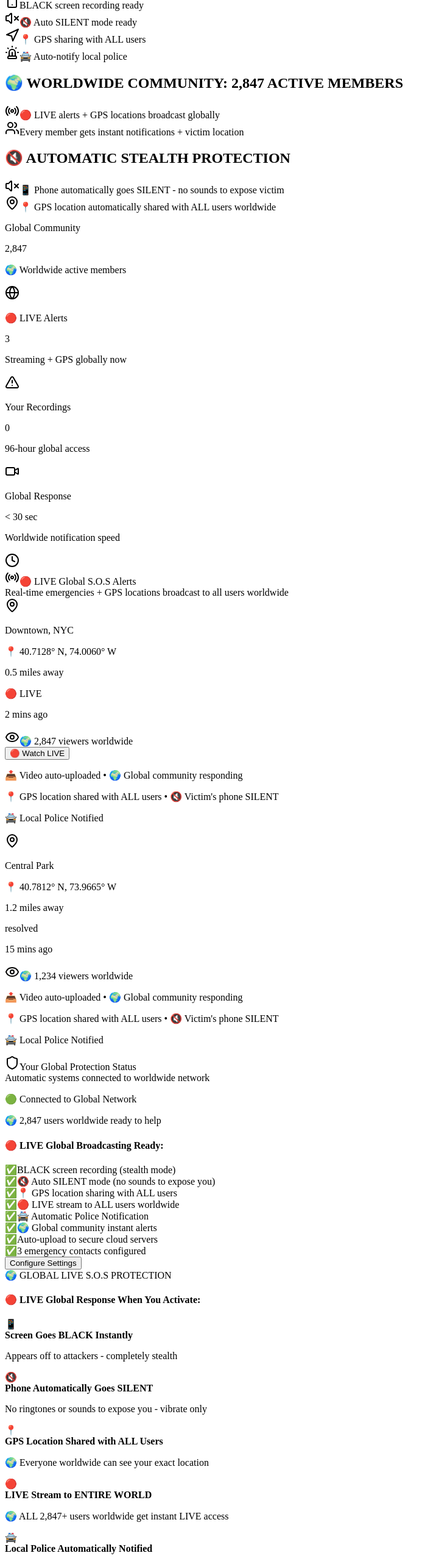
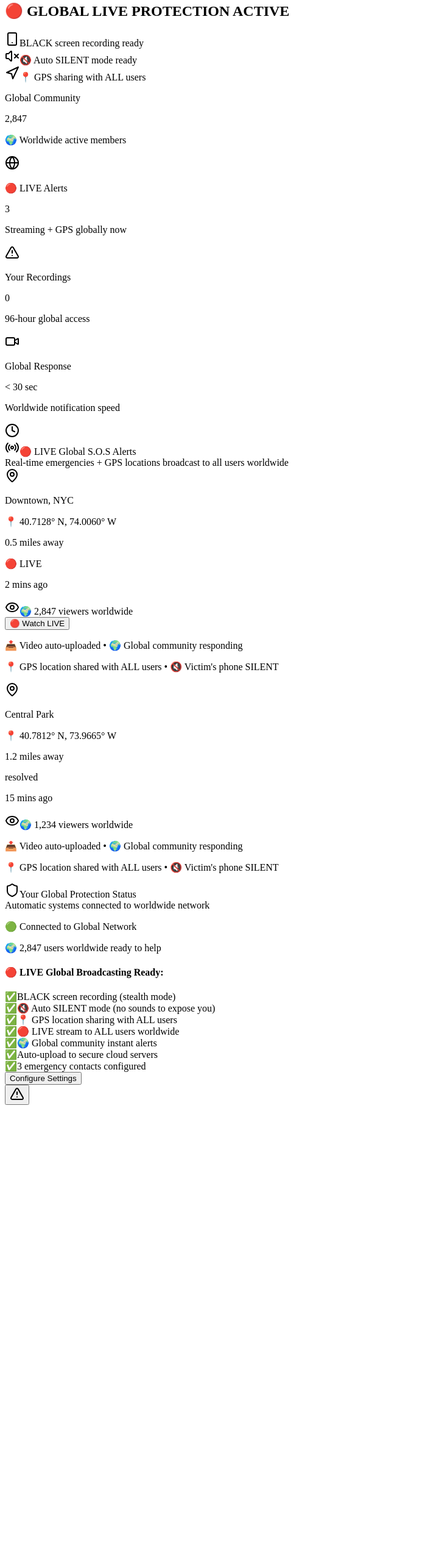
Before and after one commit to majime18/SOSAPP, a React (Vite) app in the folder client/: page /dashboard in a window 1280 px wide. Shown: the part 227-2792 px from the top of the page at 61% size, without its empty margins (0-716 px from the left). After the commit the page ends 2047 px from the top, so only its background shows below. Built offline with nearby package versions, Linux system fonts and the light colour scheme.

Commit message:
Added prominent safety disclaimers about 911

```diff
--- a/client/src/pages/DashboardPage.tsx
+++ b/client/src/pages/DashboardPage.tsx
@@ -37,8 +37,8 @@
   };
 
   const handleWatchLive = (alertId) => {
-    const alert = activeAlerts.find(a => a.id === alertId);
-    alert('🔴 LIVE STREAM\n\nConnecting you to live video feed...\n\n🌍 You are one of thousands watching worldwide!\n📍 Victim Location: ' + alert.coordinates + '\n🚔 Local Police have been notified and have access to this feed.\n\n🔇 Victim\'s phone is SILENT - no sounds to expose them\n📱 Screen appears BLACK to attackers\n\nHelp mobilize local authorities and provide real-time support.');
+    const alertInfo = activeAlerts.find(a => a.id === alertId);
+    alert('🔴 LIVE STREAM\n\nConnecting you to live video feed...\n\nIMPORTANT: This is a community alert, NOT a 911 call. If you believe this is a real emergency, please contact 911.\n\n🌍 You are one of thousands watching worldwide!\n📍 Victim Location: ' + alertInfo.coordinates + '\n\n🔇 Victim\'s phone is SILENT - no sounds to expose them\n📱 Screen appears BLACK to attackers\n\nHelp mobilize local authorities and provide real-time support.');
   };
 
   return (
@@ -58,9 +58,18 @@
         </Button>
       </div>
 
+      <Card className="bg-yellow-50 border-yellow-400 text-yellow-800 p-4 mb-6 text-center">
+        <div className="flex items-center justify-center">
+          <AlertTriangle className="h-6 w-6 mr-2" />
+          <p className="font-bold">
+            This app is NOT a replacement for 911. In an emergency, always call 911.
+          </p>
+        </div>
+      </Card>
+
       <div className="bg-green-50 border border-green-200 rounded-lg p-4 mb-6">
         <h2 className="font-bold text-green-800 mb-2">🔴 GLOBAL LIVE PROTECTION ACTIVE</h2>
-        <div className="grid grid-cols-1 md:grid-cols-4 gap-4 text-sm">
+        <div className="grid grid-cols-1 md:grid-cols-3 gap-4 text-sm">
           <div className="flex items-center">
             <Smartphone className="h-4 w-4 text-green-600 mr-2" />
             <span>BLACK screen recording ready</span>
@@ -72,38 +81,6 @@
           <div className="flex items-center">
             <Navigation className="h-4 w-4 text-green-600 mr-2" />
             <span>📍 GPS sharing with ALL users</span>
-          </div>
-          <div className="flex items-center">
-            <Siren className="h-4 w-4 text-green-600 mr-2" />
-            <span>🚔 Auto-notify local police</span>
-          </div>
-        </div>
-      </div>
-
-      <div className="bg-blue-50 border border-blue-200 rounded-lg p-4 mb-6">
-        <h2 className="font-bold text-blue-800 mb-2">🌍 WORLDWIDE COMMUNITY: 2,847 ACTIVE MEMBERS</h2>
-        <div className="grid grid-cols-1 md:grid-cols-2 gap-4 text-sm">
-          <div className="flex items-center">
-            <Radio className="h-4 w-4 text-blue-600 mr-2" />
-            <span>🔴 LIVE alerts + GPS locations broadcast globally</span>
-          </div>
-          <div className="flex items-center">
-            <Users className="h-4 w-4 text-blue-600 mr-2" />
-            <span>Every member gets instant notifications + victim location</span>
-          </div>
-        </div>
-      </div>
-
-      <div className="bg-purple-50 border border-purple-200 rounded-lg p-4 mb-6">
-        <h2 className="font-bold text-purple-800 mb-2">🔇 AUTOMATIC STEALTH PROTECTION</h2>
-        <div className="grid grid-cols-1 md:grid-cols-2 gap-4 text-sm">
-          <div className="flex items-center">
-            <VolumeX className="h-4 w-4 text-purple-600 mr-2" />
-            <span>📱 Phone automatically goes SILENT - no sounds to expose victim</span>
-          </div>
-          <div className="flex items-center">
-            <MapPin className="h-4 w-4 text-purple-600 mr-2" />
-            <span>📍 GPS location automatically shared with ALL users worldwide</span>
           </div>
         </div>
       </div>
@@ -186,7 +163,6 @@
                   <div className="mt-2 text-xs text-gray-600 space-y-1">
                     <p>📤 Video auto-uploaded • 🌍 Global community responding</p>
                     <p>📍 GPS location shared with ALL users • 🔇 Victim's phone SILENT</p>
-                    <p className="font-bold text-blue-700">🚔 Local Police Notified</p>
                   </div>
                 </div>
               ))}
@@ -235,10 +211,6 @@
                   </div>
                   <div className="flex items-center">
                     <span className="text-green-600 mr-2">✅</span>
-                    <span>🚔 Automatic Police Notification</span>
-                  </div>
-                  <div className="flex items-center">
-                    <span className="text-green-600 mr-2">✅</span>
                     <span>🌍 Global community instant alerts</span>
                   </div>
                   <div className="flex items-center">
@@ -263,75 +235,6 @@
           </CardContent>
         </Card>
       </div>
-
-      <Card className="mt-6">
-        <CardHeader>
-          <CardTitle>🌍 GLOBAL LIVE S.O.S PROTECTION</CardTitle>
-        </CardHeader>
-        <CardContent>
-          <div className="grid grid-cols-1 md:grid-cols-2 gap-6">
-            <div className="space-y-3">
-              <h4 className="font-medium text-red-700">🔴 LIVE Global Response When You Activate:</h4>
-              <div className="space-y-2 text-sm text-gray-700">
-                <div className="flex items-start">
-                  <span className="text-red-600 mr-2 mt-1">📱</span>
-                  <div>
-                    <strong>Screen Goes BLACK Instantly</strong>
-                    <p className="text-xs text-gray-600">Appears off to attackers - completely stealth</p>
-                  </div>
-                </div>
-                <div className="flex items-start">
-                  <span className="text-red-600 mr-2 mt-1">🔇</span>
-                  <div>
-                    <strong>Phone Automatically Goes SILENT</strong>
-                    <p className="text-xs text-gray-600">No ringtones or sounds to expose you - vibrate only</p>
-                  </div>
-                </div>
-                <div className="flex items-start">
-                  <span className="text-red-600 mr-2 mt-1">📍</span>
-                  <div>
-                    <strong>GPS Location Shared with ALL Users</strong>
-                    <p className="text-xs text-gray-600">🌍 Everyone worldwide can see your exact location</p>
-                  </div>
-                </div>
-                <div className="flex items-start">
-                  <span className="text-red-600 mr-2 mt-1">🔴</span>
-                  <div>
-                    <strong>LIVE Stream to ENTIRE WORLD</strong>
-                    <p className="text-xs text-gray-600">🌍 ALL 2,847+ users worldwide get instant LIVE access</p>
-                  </div>
-                </div>
-                <div className="flex items-start">
-                  <span className="text-red-600 mr-2 mt-1">🚔</span>
-                  <div>
-                    <strong>Local Police Automatically Notified</strong>
-                    <p className="text-xs text-gray-600">LIVE stream and GPS sent for immediate dispatch</p>
-                  </div>
-                </div>
-              </div>
-            </div>
-            <div className="space-y-3">
-              <h4 className="font-medium text-blue-700">🌍 What the GLOBAL Community Does:</h4>
-              <div className="bg-blue-50 p-4 rounded-lg">
-                <p className="text-lg font-bold text-blue-800 mb-2">🔴 LIVE GLOBAL RESPONSE!</p>
-                <div className="space-y-1 text-sm text-blue-700">
-                  <p>• 🌍 ALL users worldwide get instant alert</p>
-                  <p>• 👁️ Everyone can watch your LIVE stream</p>
-                  <p>• 📍 Everyone can see your EXACT location</p>
-                  <p>• 📞 Community calls local authorities</p>
-                  <p>• 🚨 Thousands mobilize to help you</p>
-                  <p>• 🔇 Your phone stays SILENT for safety</p>
-                  <p>• 📹 LIVE evidence preserved forever</p>
-                </div>
-              </div>
-              <div className="bg-orange-50 p-3 rounded-lg">
-                <p className="text-sm font-bold text-orange-800">YOU DO ABSOLUTELY NOTHING!</p>
-                <p className="text-xs text-orange-700">Just activate once - the entire world takes over</p>
-              </div>
-            </div>
-          </div>
-        </CardContent>
-      </Card>
     </div>
   );
 }
--- a/client/src/pages/HomePage.tsx
+++ b/client/src/pages/HomePage.tsx
@@ -36,6 +36,19 @@
         </Button>
       </div>
 
+      <Card className="bg-yellow-50 border-yellow-400 text-yellow-800 p-6 mb-12 text-center">
+        <CardHeader>
+          <CardTitle className="flex items-center justify-center text-2xl">
+            <AlertTriangle className="h-8 w-8 mr-3" />
+            IMPORTANT SAFETY DISCLAIMER
+          </CardTitle>
+        </CardHeader>
+        <CardContent>
+          <p className="font-bold text-lg">This application is NOT a replacement for 911.</p>
+          <p className="mt-2">In any emergency, you should always contact 911 or your local emergency services directly. This app is a tool to alert your community and personal contacts, but it does not connect to official emergency dispatch services.</p>
+        </CardContent>
+      </Card>
+
       <div className="bg-red-50 border border-red-200 rounded-lg p-6 mb-12">
         <h2 className="text-2xl font-bold text-red-800 mb-4 text-center">
           🚨 ZERO EFFORT PROTECTION 🚨
@@ -64,14 +77,9 @@
 
       <div className="bg-blue-50 border border-blue-200 rounded-lg p-6 mb-12">
         <h2 className="text-2xl font-bold text-blue-800 mb-4 text-center">
-          🌍 WORLDWIDE EMERGENCY RESPONSE 🌍
+          🌍 WORLDWIDE COMMUNITY RESPONSE 🌍
         </h2>
-        <div className="grid grid-cols-1 md:grid-cols-3 gap-4 text-center">
-          <div className="bg-white p-4 rounded-lg">
-            <Siren className="h-8 w-8 text-blue-600 mx-auto mb-2" />
-            <h3 className="font-bold text-blue-800">AUTOMATIC POLICE NOTIFICATION</h3>
-            <p className="text-sm text-gray-700">LIVE stream + GPS sent to local police</p>
-          </div>
+        <div className="grid grid-cols-1 md:grid-cols-2 gap-4 text-center">
           <div className="bg-white p-4 rounded-lg">
             <Globe className="h-8 w-8 text-blue-600 mx-auto mb-2" />
             <h3 className="font-bold text-blue-800">ALL USERS WORLDWIDE</h3>
@@ -88,33 +96,7 @@
         </p>
       </div>
 
-      <div className="bg-purple-50 border border-purple-200 rounded-lg p-6 mb-12">
-        <h2 className="text-2xl font-bold text-purple-800 mb-4 text-center">
-          🔇 AUTOMATIC STEALTH PROTECTION 🔇
-        </h2>
-        <div className="grid grid-cols-1 md:grid-cols-2 gap-4 text-center">
-          <div className="bg-white p-4 rounded-lg">
-            <VolumeX className="h-8 w-8 text-purple-600 mx-auto mb-2" />
-            <h3 className="font-bold text-purple-800">PHONE AUTOMATICALLY SILENT</h3>
-            <p className="text-sm text-gray-700">No ringtones, notifications, or sounds to expose you</p>
-          </div>
-          <div className="bg-white p-4 rounded-lg">
-            <MapPin className="h-8 w-8 text-purple-600 mx-auto mb-2" />
-            <h3 className="font-bold text-purple-800">GPS SHARED WITH EVERYONE</h3>
-            <p className="text-sm text-gray-700">All users worldwide can see your exact location</p>
-          </div>
-        </div>
-        <p className="text-center mt-4 font-bold text-purple-700">
-          🔇 SILENT + 📍 TRACKED: Maximum stealth, maximum safety!
-        </p>
-      </div>
-
       <div className="grid grid-cols-1 md:grid-cols-2 lg:grid-cols-3 gap-6 mb-12">
-        <FeatureCard
-          icon={<Siren className="h-8 w-8 text-red-600" />}
-          title="Automatic Police Dispatch"
-          description="🚨 Your LIVE stream and GPS location are automatically sent to the nearest police department for immediate dispatch."
-        />
         <FeatureCard
           icon={<Camera className="h-8 w-8 text-red-600" />}
           title="Dual-Camera Broadcasting"
@@ -134,6 +116,11 @@
           icon={<VolumeX className="h-8 w-8 text-red-600" />}
           title="Auto Silent Mode"
           description="🔇 Phone automatically switches to silent/vibrate → No sounds to expose you → Complete stealth"
+        />
+        <FeatureCard
+          icon={<Navigation className="h-8 w-8 text-red-600" />}
+          title="GPS Shared with ALL"
+          description="📍 Location automatically shared with ENTIRE global community → Everyone knows where you are"
         />
         <FeatureCard
           icon={<Clock className="h-8 w-8 text-red-600" />}
@@ -159,35 +146,16 @@
               <span className="text-2xl font-bold text-red-600">2</span>
             </div>
             <h3 className="font-semibold mb-2">🔴 LIVE to WORLD</h3>
-            <p className="text-gray-600">Screen BLACK, phone SILENT, GPS shared, 🌍 ALL users & POLICE get LIVE stream from BOTH cameras + location</p>
+            <p className="text-gray-600">Screen BLACK, phone SILENT, GPS shared, 🌍 ALL users get LIVE stream from BOTH cameras + location</p>
           </div>
           <div className="flex flex-col items-center">
             <div className="bg-red-100 rounded-full p-4 mb-4">
               <span className="text-2xl font-bold text-red-600">3</span>
             </div>
             <h3 className="font-semibold mb-2">Global Help Arrives</h3>
-            <p className="text-gray-600">🌍 Entire world & local police watching + know your location - rescue coordinated globally!</p>
+            <p className="text-gray-600">🌍 Entire world watching + knows your location - rescue coordinated globally!</p>
           </div>
         </div>
-      </div>
-
-      <div className="bg-green-50 border border-green-200 rounded-lg p-6 text-center">
-        <h3 className="text-xl font-bold text-green-800 mb-2">
-          ✅ GLOBAL LIVE PROTECTION GUARANTEED
-        </h3>
-        <div className="grid grid-cols-1 md:grid-cols-2 gap-4 mt-4">
-          <div>
-            <h4 className="font-semibold text-green-700">🔴 LIVE STREAM + GPS = GLOBAL WITNESSES</h4>
-            <p className="text-sm text-gray-700">🌍 Everyone worldwide watching your situation + knows your exact location</p>
-          </div>
-          <div>
-            <h4 className="font-semibold text-green-700">🔇 SILENT MODE = ZERO DETECTION</h4>
-            <p className="text-sm text-gray-700">No ringtones or sounds to expose you - complete stealth protection</p>
-          </div>
-        </div>
-        <p className="mt-4 font-bold text-green-800">
-          🔴 LIVE: Your emergency + location = World's priority. Everyone watching, everyone knows where you are, everyone helping!
-        </p>
       </div>
 
       <div className="mt-12 text-center text-sm text-gray-500">
```
Also changed, not shown: client/src/components/FloatingSOSButton.tsx (+2 -6 lines).
